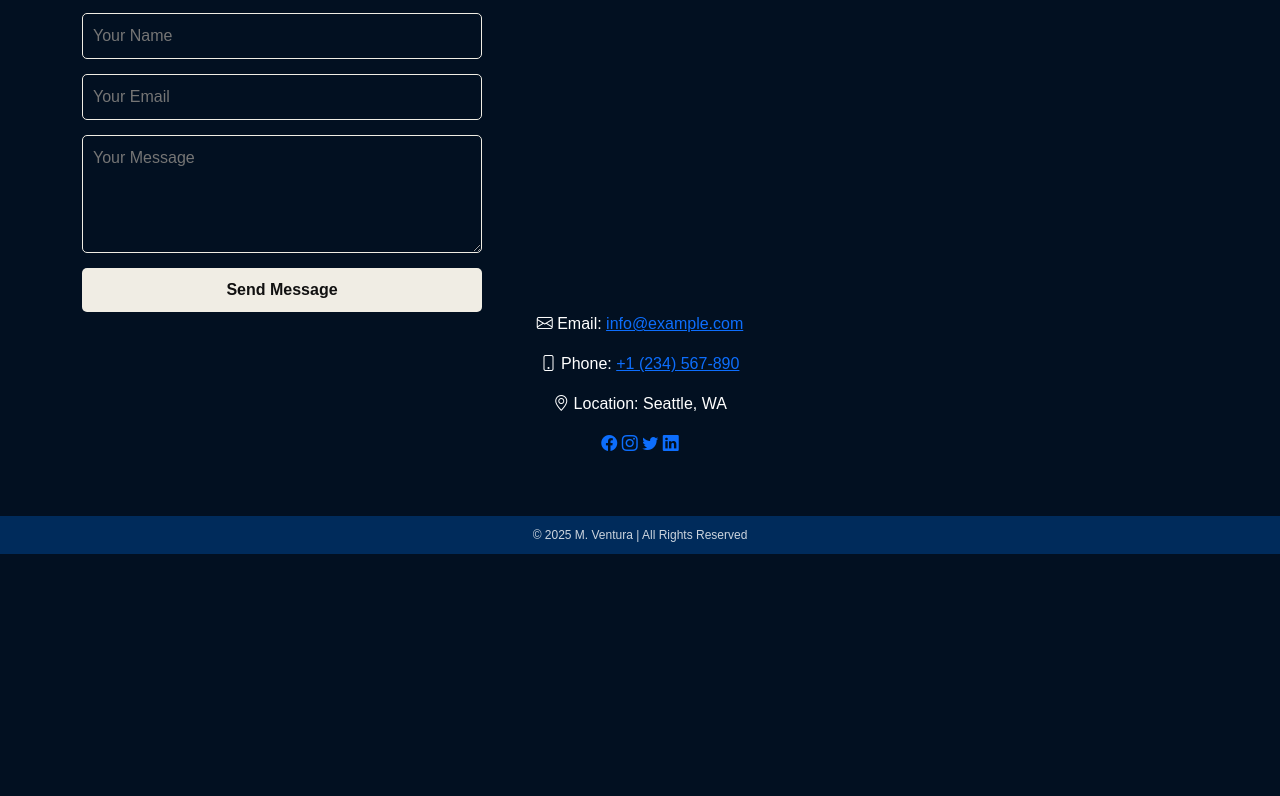
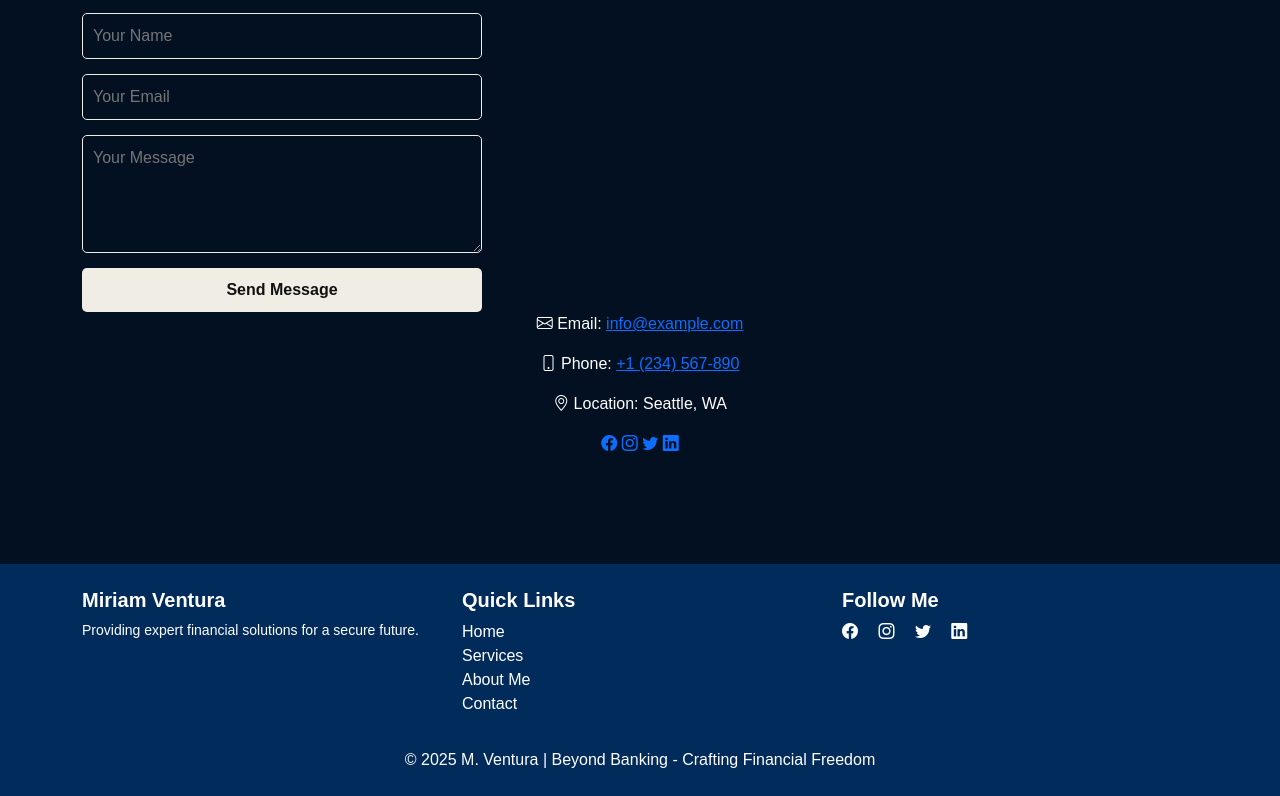
Before and after one commit to roddazad/personal-banker, a plain HTML site: page index.html in a window 1280 px wide. Shown: the part 2049-2845 px from the top of the page. Before the commit the page ends 2603 px from the top, so only its background shows below. Drawn offline with nearby package versions, Linux system fonts and the light colour scheme.

Commit message:
optimized footer for mobile screens

```diff
--- a/index.html
+++ b/index.html
@@ -14,7 +14,7 @@
       href="https://cdn.jsdelivr.net/npm/bootstrap-icons@1.11.3/font/bootstrap-icons.min.css"
     />
     <link rel="stylesheet" href="./styles.css">
-    <script defer src="./script.js"></script>
+
 </head>
 <body>
     <header>
@@ -281,14 +281,43 @@
 
     </main>
 
-  <!-- Footer Section -->
-    <footer class="footer">
-        <div class="container">
-            <div class="footer-bottom">
-                <p>© 2025 M. Ventura | All Rights Reserved</p>
-            </div>
-        </div>
-    </footer>
+ <!-- Footer Section -->
+<footer class="footer text-white py-4 mt-5">
+  <div class="container footer-content">
+      <div class="row text-center text-md-start">
+          <!-- About -->
+          <div class="col-md-4">
+              <h5 class="fw-bold">Miriam Ventura</h5>
+              <p class="small">Providing expert financial solutions for a secure future.</p>
+          </div>
+
+          <!-- Quick Links -->
+          <div class="col-md-4">
+              <h5 class="fw-bold">Quick Links</h5>
+              <ul class="list-unstyled">
+                  <li><a href="index.html" class="text-white text-decoration-none">Home</a></li>
+                  <li><a href="#services" class="text-white text-decoration-none">Services</a></li>
+                  <li><a href="#about" class="text-white text-decoration-none">About Me</a></li>
+                  <li><a href="#contact" class="text-white text-decoration-none">Contact</a></li>
+              </ul>
+          </div>
+
+          <!-- Social Media Links -->
+          <div class="col-md-4">
+              <h5 class="fw-bold">Follow Me</h5>
+              <a href="#" class="text-white me-3"><i class="bi bi-facebook"></i></a>
+              <a href="#" class="text-white me-3"><i class="bi bi-instagram"></i></a>
+              <a href="#" class="text-white me-3"><i class="bi bi-twitter"></i></a>
+              <a href="#" class="text-white"><i class="bi bi-linkedin"></i></a>
+          </div>
+      </div>
+  </div>
+
+  <!-- Mobile Footer (Always Visible) -->
+  <div class="text-center mt-3 footer-bottom">
+      &copy; 2025 M. Ventura | <span class="footer-slogan">Beyond Banking - Crafting Financial Freedom</span>
+  </div>
+</footer>
 
 
 
--- a/styles.css
+++ b/styles.css
@@ -218,11 +218,12 @@ body {
 }
 
 /* Footer Section */
+
 .footer {
-    background-color: #002B5B;
+    background: #002B5B;
     color: white;
+    padding: 40px 0;
     text-align: center;
-    padding: 10px 0;
 }
 
 .footer-bottom p {
@@ -286,7 +287,35 @@ body {
     .service-card {
         width: 100%;
     }
+    .footer {
+        padding: 10px 0;
+    }
+
+    /* Hide everything inside footer except footer-bottom */
+    .footer .footer-content {
+        display: none !important;
+    }
+
+    /* Ensure footer-bottom is visible */
+    .footer-bottom {
+        display: flex !important;
+        flex-direction: column;
+        align-items: center;
+        justify-content: center;
+        padding: 10px;
+        font-size: 0.85rem;
+        text-align: center;
+        background: #002B5B; /* Matches Navbar */
+    }
+
+    .footer-bottom .footer-slogan {
+        display: block;
+        font-size: 0.8rem;
+        color: rgba(255, 255, 255, 0.7);
+        margin-top: 3px;
+    }
 }
+
 
 /* Mobile adjustments for 400px */
 @media (max-width: 480px) {
```
